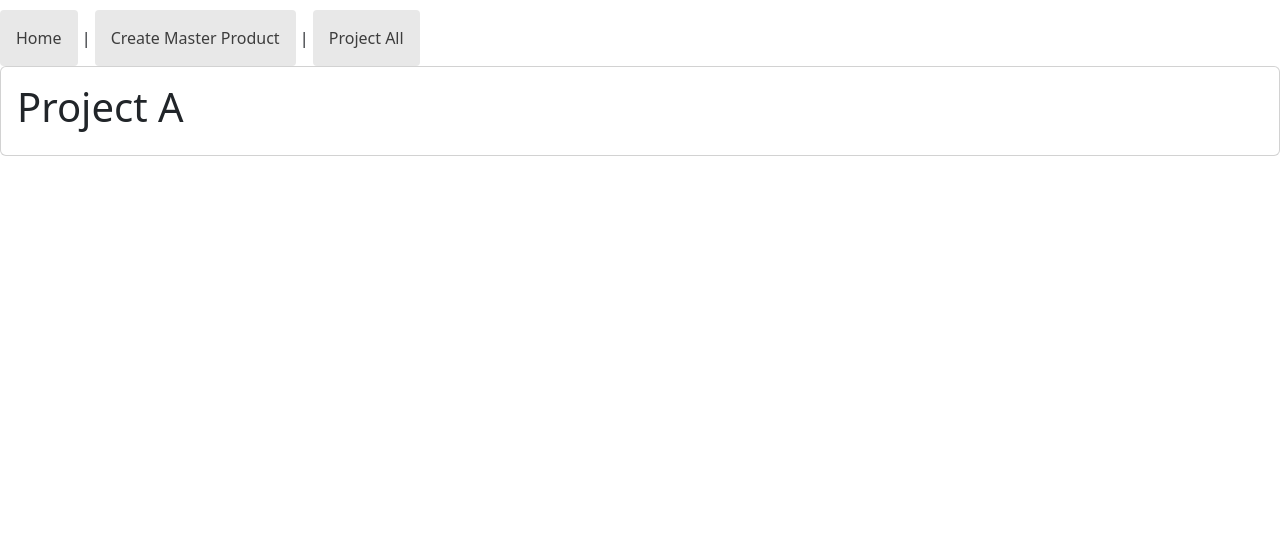
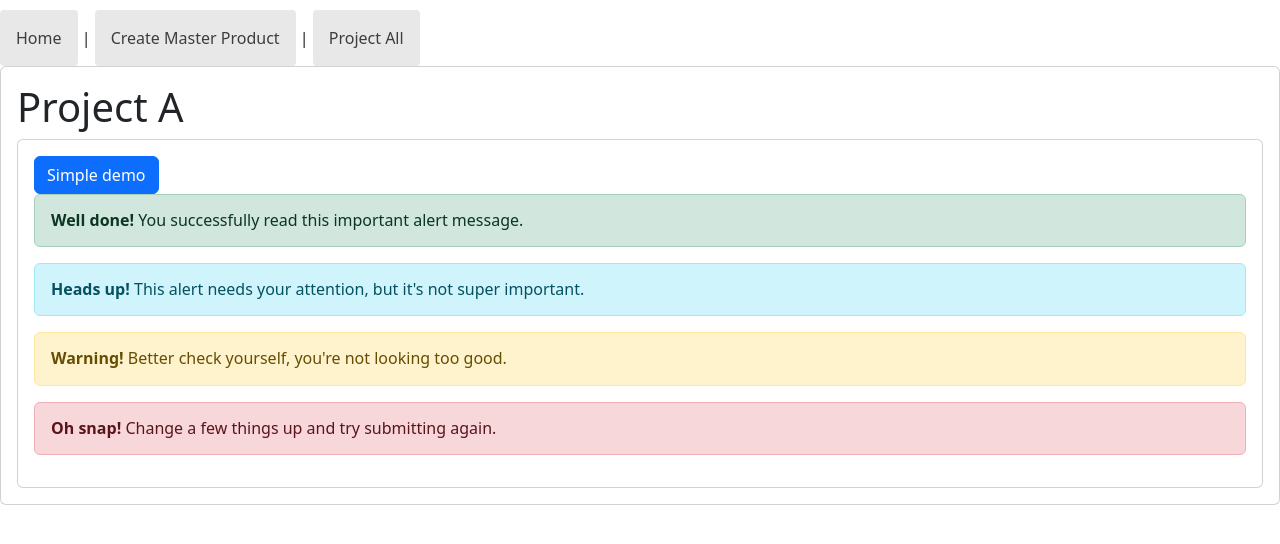
Before and after one commit to Pirapatr1999/PirapatRunepenProject, an Angular app in the folder PirapatR/: page /ProjectAll/Project-A in a window 1280 px wide. Shown: the top 544 px of the page. Built offline with nearby package versions, Linux system fonts and the light colour scheme.

Commit message:
PirapatR
Add ngx-bootstrap

```diff
--- a/PirapatR/src/app/app.component.html
+++ b/PirapatR/src/app/app.component.html
@@ -8,5 +8,6 @@
 
 
 
+
 <!--<app-project-all></app-project-all>-->
 <router-outlet></router-outlet>
--- a/PirapatR/src/app/app.module.ts
+++ b/PirapatR/src/app/app.module.ts
@@ -16,6 +16,7 @@ import {CollapseModule} from 'ngx-bootstrap/collapse';
 import { ProjectTestComponent } from './Project/project-test/project-test.component';
 import { ProjectAllComponent } from './project-all/project-all.component';
 import {ProjectAComponent} from "./project-all/project-a/project-a.component";
+import {AlertModule} from "ngx-bootstrap/alert";
 
 
 @NgModule({
@@ -33,6 +34,7 @@ import {ProjectAComponent} from "./project-all/project-a/project-a.component";
     BrowserAnimationsModule,
     AccordionModule,
     ModalModule.forRoot(),
+    AlertModule.forRoot(),
     BrowserModule,
     AppRoutingModule,
     TooltipModule.forRoot(),
--- a/PirapatR/src/app/project-all/project-a/project-a.component.html
+++ b/PirapatR/src/app/project-all/project-a/project-a.component.html
@@ -5,5 +5,32 @@
     </div>
 
 
+    <form >
+      <div class="card">
+        <div class="card-body">
+
+          <h6>
+            <button type="button" class="btn btn-primary"
+                    tooltip="Vivamus sagittis lacus vel augue laoreet rutrum faucibus.">
+              Simple demo
+            </button>
+
+            <alert type="success">
+              <strong>Well done!</strong> You successfully read this important alert message.
+            </alert>
+            <alert type="info">
+              <strong>Heads up!</strong> This alert needs your attention, but it's not super important.
+            </alert>
+            <alert type="warning">
+              <strong>Warning!</strong> Better check yourself, you're not looking too good.
+            </alert>
+            <alert type="danger">
+              <strong>Oh snap!</strong> Change a few things up and try submitting again.
+            </alert>
+          </h6>
+        </div>
+      </div>
+    </form>
+
   </div>
 </div>
--- a/PirapatR/src/index.html
+++ b/PirapatR/src/index.html
@@ -6,6 +6,8 @@
   <base href="/">
   <meta name="viewport" content="width=device-width, initial-scale=1">
   <link rel="icon" type="image/x-icon" href="favicon.ico">
+  <!--- index.html -->
+  <link href="https://cdn.jsdelivr.net/npm/bootstrap@5.1.0/dist/css/bootstrap.min.css" rel="stylesheet" crossorigin="anonymous" integrity="sha384-KyZXEAg3QhqLMpG8r+8fhAXLRk2vvoC2f3B09zVXn8CA5QIVfZOJ3BCsw2P0p/We">
 </head>
 <body>
   <app-root></app-root>
```
